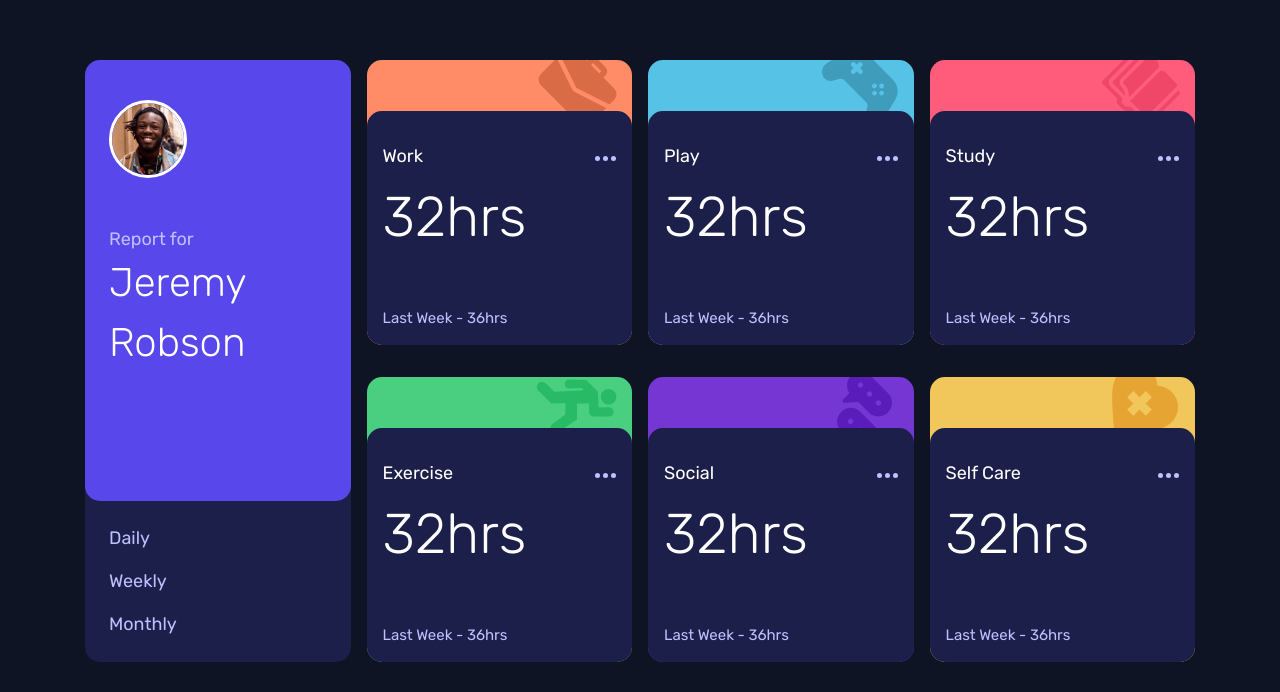
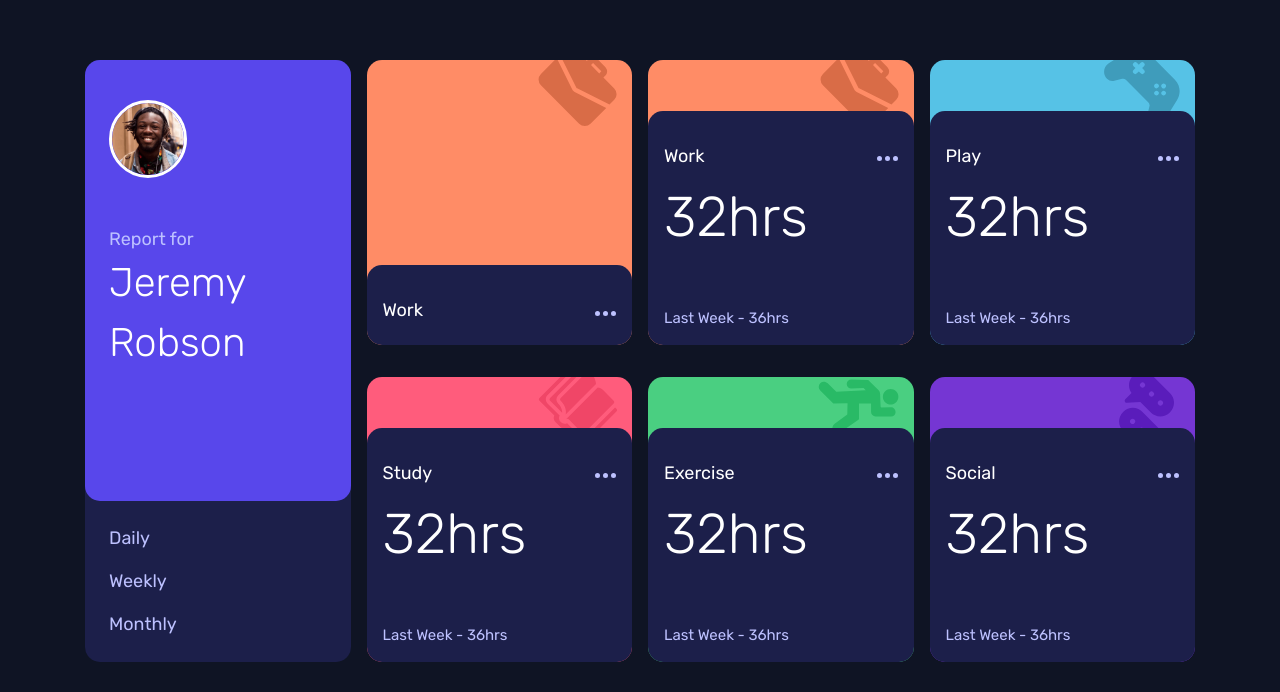
Before and after one commit to amyspencerproject/time-tracking-dashboard-vite, a React (Vite) app: page / in a window 1280 px wide. Shown: the part 108-800 px from the top of the page. Built offline with nearby package versions, Linux system fonts and the light colour scheme.

Commit message:
Pull out TimeFrame and ProfileCard componenets into separate files

```diff
--- a/sratch.html
+++ b/sratch.html
@@ -250,3 +250,9 @@
 
 
   </div>
+
+
+
+  {daily.map((title) => (
+    <Activity title={} key={} />
+  ))}
--- a/src/App.jsx
+++ b/src/App.jsx
@@ -1,16 +1,23 @@
 import { useState } from "react";
 
-import { ProfileCard } from "./ProfileCard";
+import ProfileCard from "./ProfileCard";
 import ReportCard from "./ReportCard";
 import Footer from "./Footer";
 
 function App() {
+  const [timeFrame, setTimeFrame] = useState("weekly");
+
+  const handleTimeFrameChange = (e) => {
+    setTimeFrame(e.target.value);
+    console.log(timeFrame);
+  };
+
   return (
     <>
       <main>
         <div className="all-cards-container">
-          <ProfileCard />
-          <ReportCard />
+          <ProfileCard handleTimeFrameChange={handleTimeFrameChange} />
+          <ReportCard timeFrame={timeFrame} />
         </div>
         <Footer />
       </main>
--- a/src/ProfileCard.jsx
+++ b/src/ProfileCard.jsx
@@ -1,4 +1,4 @@
-export const ProfileCard = () => {
+const ProfileCard = ({ handleTimeFrameChange }) => {
   return (
     <div className="card profile-card">
       <div className="profile card">
@@ -9,10 +9,19 @@ export const ProfileCard = () => {
         </div>
       </div>
       <div className="flex-wrapper frequency-text">
-        <p className="active">Daily</p>
-        <p className="active">Weekly</p>
-        <p className="active">Monthly</p>
+        {/* these options should not be <p> but not sure what element to use?? */}
+        <p onChange={handleTimeFrameChange} value="daily" className="active">
+          Daily
+        </p>
+        <p onChange={handleTimeFrameChange} value="weekly" className="active">
+          Weekly
+        </p>
+        <p onChange={handleTimeFrameChange} value="monthly" className="active">
+          Monthly
+        </p>
       </div>
     </div>
   );
 };
+
+export default ProfileCard;
--- a/src/ReportCard.jsx
+++ b/src/ReportCard.jsx
@@ -1,17 +1,51 @@
 import { useState } from "react";
 import data from "./data.json";
+import TimeFrame from "./TimeFrame";
 
-const ReportCard = () => {
-  //   const dataOject = JSON.parse(data);
-  const [daily, setDaily] = useState(data);
-  console.log(daily);
-  console.log(daily[0].title);
+// start with importing in data.json
+// figure out path in object to get info
+// pull out all the data for each time frame - maybe with filter() or maybe with map()
+// when a user selects daily then map over daily data for all categories to populate card info
+
+const ReportCard = ({ timeFrame }) => {
+  const work = data[0];
+  //   console.log(work);
+  const play = data[1];
+  const study = data[2];
+  const exercise = data[3];
+  const social = data[4];
+  const selfcare = data[5];
+
   return (
     <>
       <div className="report-card card work">
         <div className="report-info card">
           <div className="report-header">
-            <h2>{daily[0].title}</h2>
+            <h2>{work.title}</h2>
+            <div className="svg-wrapper">
+              <svg
+                className="svg-ellipsis"
+                width="21"
+                height="5"
+                xmlns="http://www.w3.org/2000/svg"
+              >
+                <path
+                  d="M2.5 0a2.5 2.5 0 1 1 0 5 2.5 2.5 0 0 1 0-5Zm8 0a2.5 2.5 0 1 1 0 5 2.5 2.5 0 0 1 0-5Zm8 0a2.5 2.5 0 1 1 0 5 2.5 2.5 0 0 1 0-5Z"
+                  fill=""
+                  fillRule="evenodd"
+                />
+              </svg>
+            </div>
+          </div>
+          <div className="flex-wrapper hours-text">
+            <TimeFrame timeFrame={timeFrame} />
+          </div>
+        </div>
+      </div>
+      <div className="report-card card work">
+        <div className="report-info card">
+          <div className="report-header">
+            <h2>Work</h2>
             <div className="svg-wrapper">
               <svg
                 className="svg-ellipsis"
--- /dev/null
+++ b/src/TimeFrame.jsx
@@ -0,0 +1,50 @@
+const TimeFrame = ({ timeFrame }) => {
+  // set State for time frame user wants to see
+  const onTimeFrameChange = () => {
+    if (timeFrame === "weekly") {
+      return (
+        <>
+          <span className="total-hours">
+            {work.timeframes.weekly.current}hrs
+          </span>
+          <p>
+            Last Week -{" "}
+            <span className="previous">
+              {work.timeframes.weekly.previous}hrs
+            </span>
+          </p>
+        </>
+      );
+    } else if (timeFrame === "daily") {
+      return (
+        <>
+          <span className="total-hours">
+            {work.timeframes.daily.current}hrs
+          </span>
+          <p>
+            Yesterday -{" "}
+            <span className="previous">
+              {work.timeframes.daily.previous}hrs
+            </span>
+          </p>
+        </>
+      );
+    } else {
+      return (
+        <>
+          <span className="total-hours">
+            {work.timeframes.monthly.current}hrs
+          </span>
+          <p>
+            Last month -{" "}
+            <span className="previous">
+              {work.timeframes.monthly.previous}hrs
+            </span>
+          </p>
+        </>
+      );
+    }
+  };
+};
+
+export default TimeFrame;
```
Also changed, not shown: 1 other file (tests, documents, lock files or other folders).
